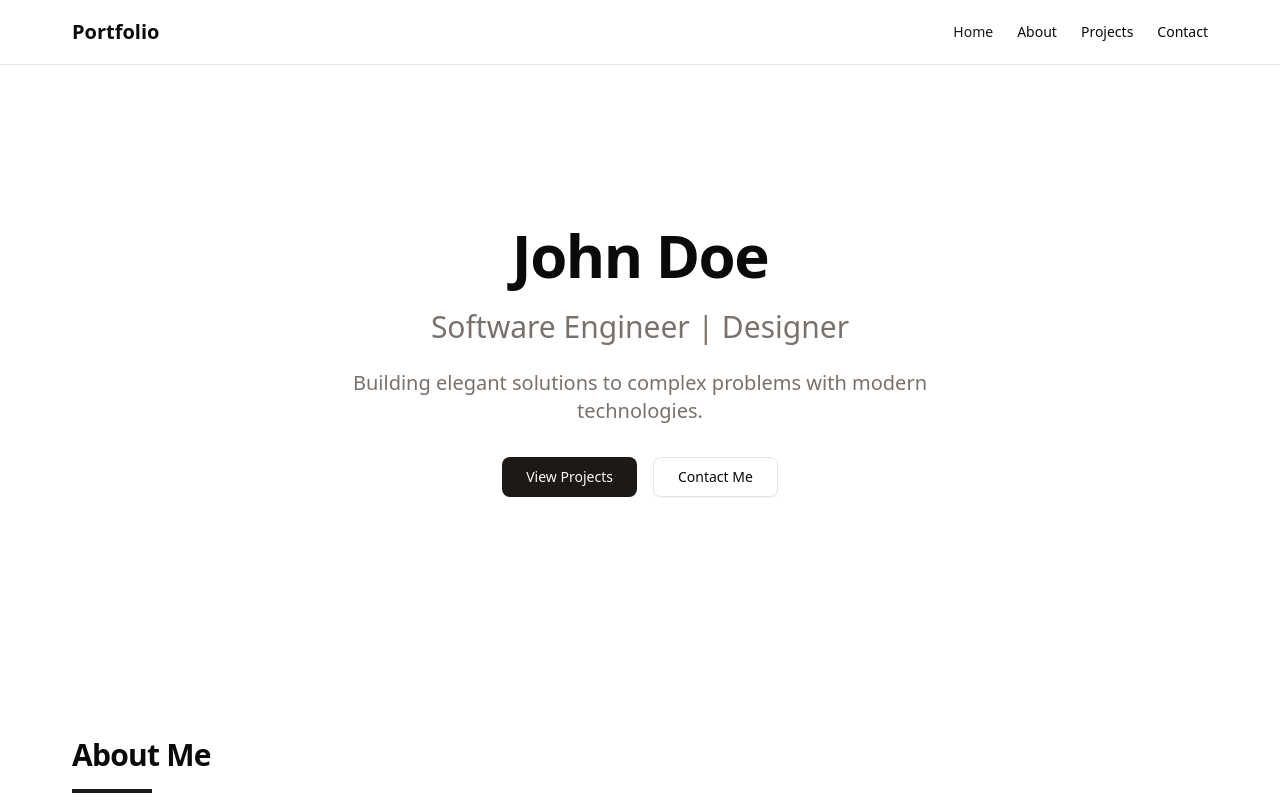
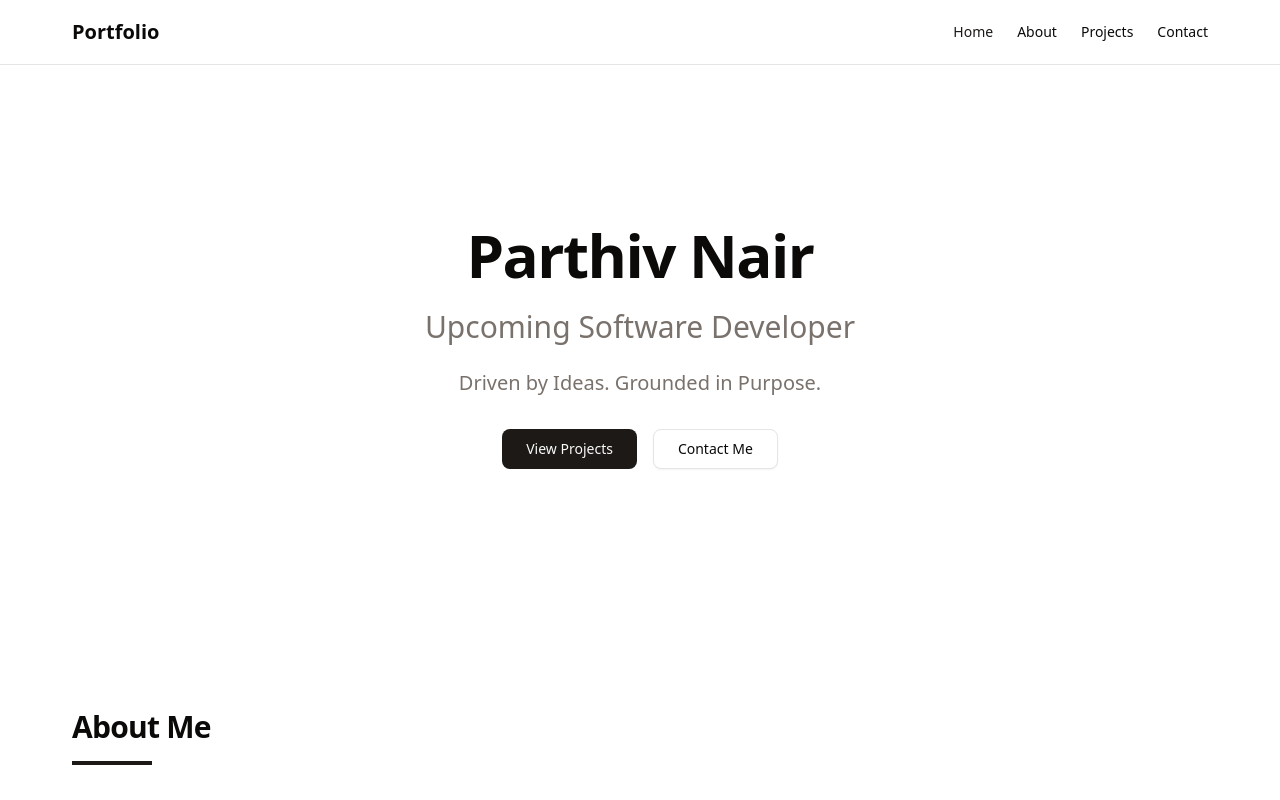
Before and after one commit to ParthivNair/portfolio-website, a Next.js app: page / in a window 1280 px wide. Shown: the top 800 px of the page. Built offline with nearby package versions, Linux system fonts and the light colour scheme.

Commit message:
little more changes on page layout

```diff
--- a/src/app/page.tsx
+++ b/src/app/page.tsx
@@ -48,13 +48,13 @@ export default function Home() {
             }}
           >
             <h1 className="text-5xl md:text-6xl font-bold tracking-tight">
-              John Doe
+              Parthiv Nair
             </h1>
             <h2 className="text-2xl md:text-3xl font-medium text-muted-foreground">
-              Software Engineer | Designer
+              Upcoming Software Developer
             </h2>
             <p className="text-xl text-muted-foreground max-w-[600px] mx-auto">
-              Building elegant solutions to complex problems with modern technologies.
+              Driven by Ideas. Grounded in Purpose.
             </p>
 
             <m.div
@@ -95,7 +95,7 @@ export default function Home() {
               {/* Uncomment and use your actual photo
               <Image
                 src="/profile.jpg"
-                alt="John Doe"
+                alt="Parthiv Nair"
                 fill
                 className="object-cover"
                 priority
```
